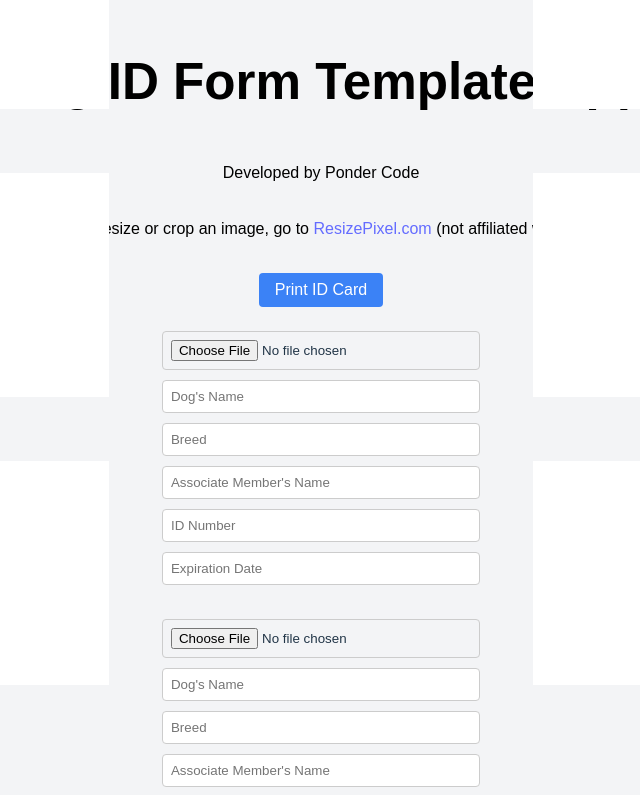
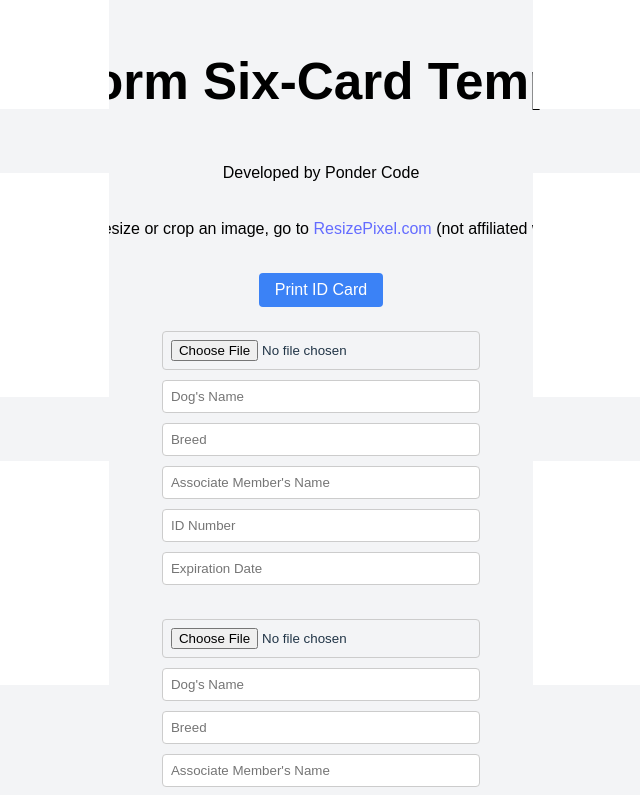
Before and after one commit to ak89mkii/dog-id-six-card-template-app, a React (Vite) app: page / in a window 1280 px wide. Shown: the top 795 px of the page, without its empty margins (319-959 px from the left). Built offline with nearby package versions, Linux system fonts and the light colour scheme.

Commit message:
Structure and logic completed.

```diff
--- a/src/App.jsx
+++ b/src/App.jsx
@@ -71,7 +71,7 @@ const App = () => {
   return (
     <div className="container">
 
-      <h1>Dog ID Form Template App</h1>
+      <h1>Dog ID Form Six-Card Template App</h1>
       <p className="text">Developed by Ponder Code</p>
       <p className="text">NOTE: To easily resize or crop an image, go to <a href="https://www.resizepixel.com" target="_blank">ResizePixel.com</a> (not affiliated with Ponder Code)</p>
       <button onClick={handlePrint} className="print-button">Print ID Card</button>
@@ -117,7 +117,7 @@ const App = () => {
       <input type="file" accept="image/*" onChange={(e) => handleImageUpload(e, 3)} className="input-field" />
       <input type="text" placeholder="Dog's Name" value={dogName3} onChange={(e) => setDogName3(e.target.value)} className="input-field" />
       <input type="text" placeholder="Breed" value={breed3} onChange={(e) => setBreed3(e.target.value)} className="input-field" />
-      <input type="text" placeholder="Associate Member's Name" value={memberName} onChange={(e) => setMemberName3(e.target.value)} className="input-field" />
+      <input type="text" placeholder="Associate Member's Name" value={memberName3} onChange={(e) => setMemberName3(e.target.value)} className="input-field" />
       <input type="text" placeholder="ID Number" value={idNumber3} onChange={(e) => setIdNumber3(e.target.value)} className="input-field" />
       <input type="text" placeholder="Expiration Date" value={expiration3} onChange={(e) => setExpiration3(e.target.value)} className="input-field" />
 
```
